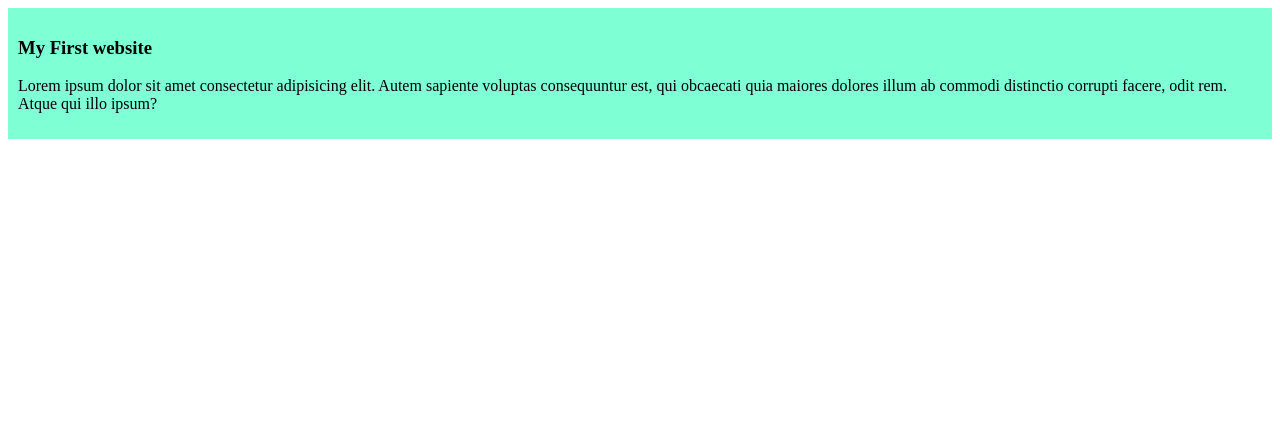
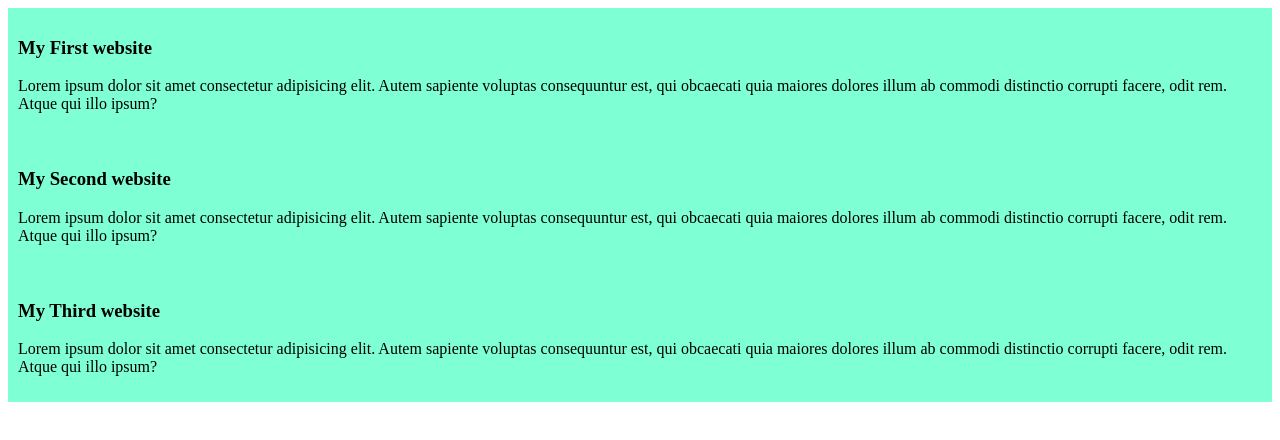
Before and after one commit to fahmida-an/my-simple-website, a plain HTML site: page index.html in a window 1280 px wide. Drawn offline with Linux system fonts and the light colour scheme.

Commit message:
added third commit

```diff
--- a/index.html
+++ b/index.html
@@ -11,5 +11,13 @@
         <h3>My First website</h3>
         <p>Lorem ipsum dolor sit amet consectetur adipisicing elit. Autem sapiente voluptas consequuntur est, qui obcaecati quia maiores dolores illum ab commodi distinctio corrupti facere, odit rem. Atque qui illo ipsum?</p>
     </div>
+    <div>
+        <h3>My Second website</h3>
+        <p>Lorem ipsum dolor sit amet consectetur adipisicing elit. Autem sapiente voluptas consequuntur est, qui obcaecati quia maiores dolores illum ab commodi distinctio corrupti facere, odit rem. Atque qui illo ipsum?</p>
+    </div>
+    <div>
+        <h3>My Third website</h3>
+        <p>Lorem ipsum dolor sit amet consectetur adipisicing elit. Autem sapiente voluptas consequuntur est, qui obcaecati quia maiores dolores illum ab commodi distinctio corrupti facere, odit rem. Atque qui illo ipsum?</p>
+    </div>
 </body>
 </html>
```
